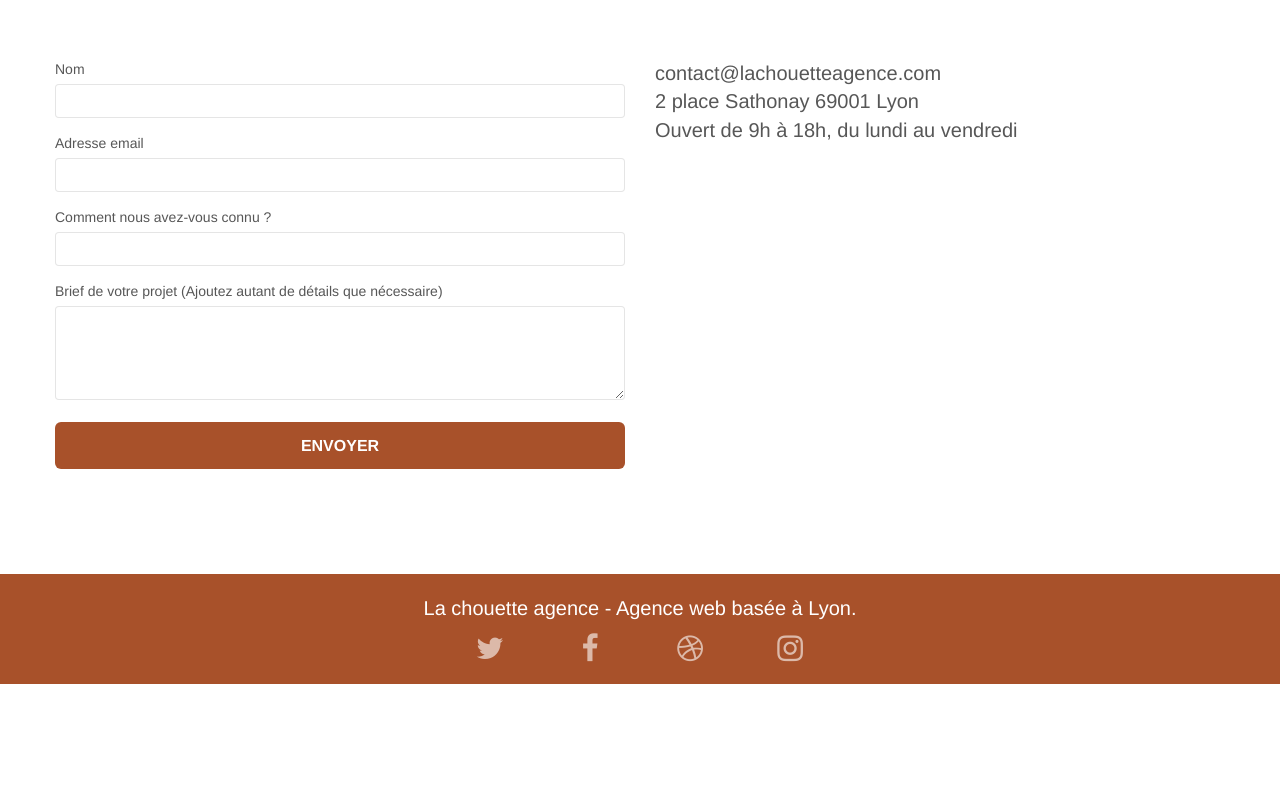
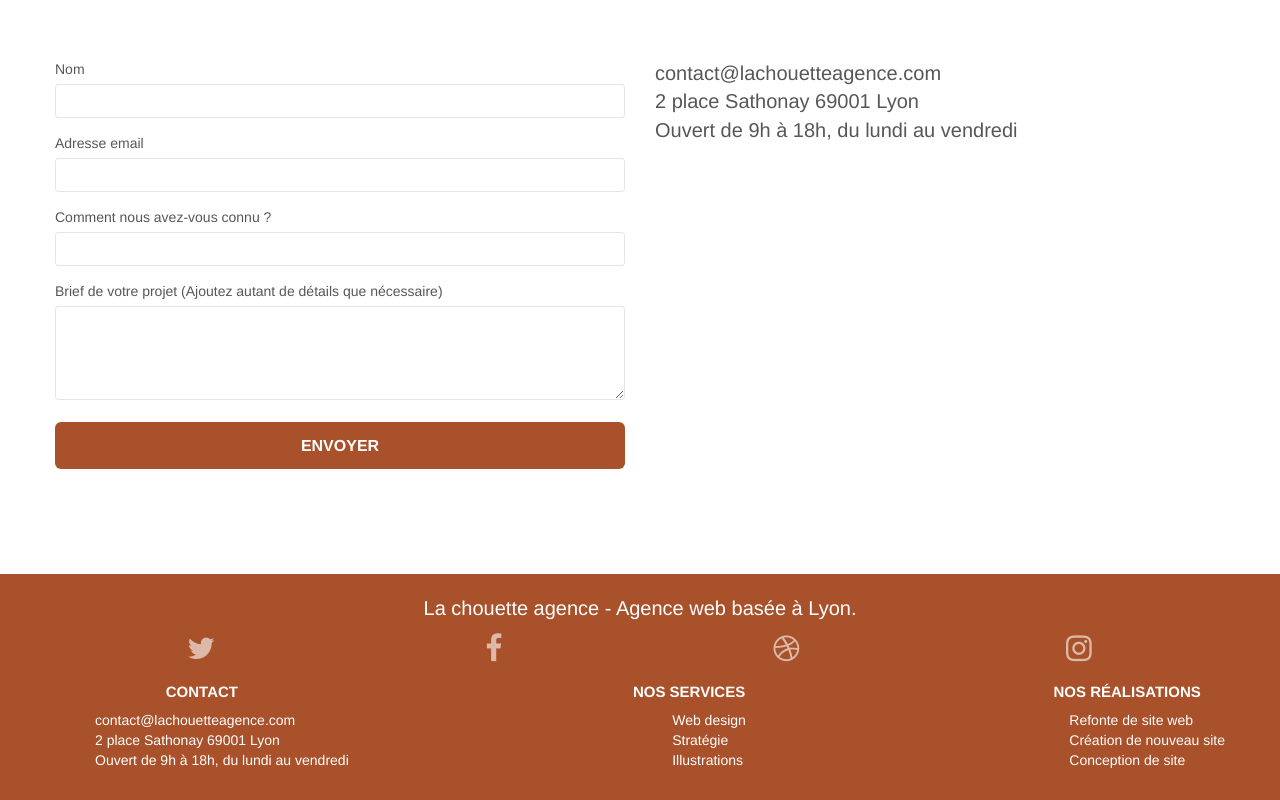
Before and after one commit to carmelo974/AlexandreAmourdom_4_01062021, a plain HTML site: page contact.html in a window 1280 px wide. Shown: the part 491-1291 px from the top of the page. Before the commit the page ends 1175 px from the top, so only its background shows below. Drawn offline with nearby package versions, Linux system fonts and the light colour scheme; files that its build step writes are made by us from their sources; a script that the page names is missing.

Commit message:
modif couleur figcaption, modif footer et nav

```diff
--- a/contact.html
+++ b/contact.html
@@ -35,22 +35,17 @@
 	<div class="container bloc-sm">
 		<nav class="navbar row">
 			<div class="navbar-header">
-				<a class="navbar-brand" href="index.html"><img src="img_optimisées/la-chouette-agence.png" alt="logo la chouette agence" height="40" /></a>
+				<a class="navbar-brand" href="index.html"><img src="img_optimisées/la-chouette-agence.png" alt="logo la chouette agence" height="40" />La chouette agence</a>
 				<button id="nav-toggle" type="button" class="ui-navbar-toggle navbar-toggle" data-toggle="collapse" data-target=".navbar-1">
-					<span class="sr-only">Toggle navigation</span><span class="icon-bar"></span><span class="icon-bar"></span><span class="icon-bar"></span>
+				<span class="sr-only">Toggle navigation</span><span class="icon-bar"></span><span class="icon-bar"></span><span class="icon-bar"></span>
 				</button>
 			</div>
 			<div class="collapse navbar-collapse navbar-1 special-dropdown-nav">
 				<ul class="site-navigation nav navbar-nav">
-					<li>
-						<a href="index.html">Accueil</a>
-					</li>
-					<li>
-                        <a href="#portofolio">Nos réalisations</a>
-					</li>
-					<li>
-						<a href="contact.html">Contact</a>
-					</li>
+					<li><a href="index.html">Accueil</a></li>
+					<li><a href="#services">Nos services</a></li>
+					<li><a href="#portofolio">Nos réalisations</a></li>
+					<li><a href="contact.html">Contact</a></li>
 				</ul>
 			</div>
 		</nav>
@@ -136,29 +131,55 @@
 				<div class="row row-no-gutters social">
 					<div class="col-sm-3">
 						<div class="text-center">
-							<a class="social" href="index.html"><span class="fa fa-twitter icon-md"></span></a>
+							<a class="social" href="https://twitter.com/?lang=fr"><span class="fa fa-twitter icon-md"></span></a>
 						</div>
 					</div>
 					<div class="col-sm-3">
 						<div class="text-center">
-							<a class="social" href="index.html"><span class="fa fa-facebook icon-md"></span></a>
+							<a class="social" href="https://fr-fr.facebook.com"><span class="fa fa-facebook icon-md"></span></a>
 						</div>
 					</div>
 					<div class="col-sm-3">
 						<div class="text-center">
-							<a class="social" href="index.html"><span class="fa fa-dribbble icon-md"></span></a>
+							<a class="social" href="https://dribbble.com"><span class="fa fa-dribbble icon-md"></span></a>
 						</div>
 					</div>
 					<div class="col-sm-3">
 						<div class="text-center">
-							<a class="social" href="index.html"><span class="fa fa-instagram icon-md"></span></a>
+							<a class="social" href="https://www.instagram.com/?hl=fr"><span class="fa fa-instagram icon-md"></span></a>
 						</div>
 					</div>
 				</div>
-			</div>
+				<div class="contact_footer">
+					<div class="nav_footer">
+						<a href="contact.html"><h3 id="widgettitle">Contact</h3></a>
+						<ul>
+						<li><a href="mailto:contact@lachouetteagence.com">contact@lachouetteagence.com</a></li>
+						<li>2 place Sathonay 69001 Lyon</li>
+						<li>Ouvert de 9h à 18h, du lundi au vendredi</li>
+						</ul>
+					</div>
+					<div class="nav_footer">
+						<a href="#services"><h3 id="widgettitle">Nos services</h3></a>
+						<ul>
+							<li><a href="#services">Web design</a></li>
+							<li><a href="#services">Stratégie</a></li>
+							<li><a href="#services">Illustrations</a></li>
+						</ul>
+					</div>
+					<div class="nav_footer">
+						<a href="#portofolio"><h3 id="widgettitle">Nos réalisations</h3></a>
+						<ul>
+							<li><a href="#portofolio">Refonte de site web</a></li>
+							<li><a href="#portofolio">Création de nouveau site</a></li>
+							<li><a href="#portofolio">Conception de site</a> </li>
+						</ul>
+					</div>
+
 		</div>
 	</div>
 </div>
+
 <!-- Footer - bloc-8 END -->
 
 </div>
--- a/style_mini.css
+++ b/style_mini.css
@@ -201,7 +201,7 @@ a:hover {
 
 .d-bloc .panel,
 .l-bloc {
-    color: rgba(0, 0, 0, .5);
+    color: rgb(0 0 0 / 67%);
 }
 
 .d-bloc .panel button:hover,
@@ -371,9 +371,29 @@ a:hover {
     display: flex;
     flex-direction: column;
     align-items: center;
+}
+.contact_footer{
+    color: white;
+    display: inline-flex;
+    flex-direction: row;
+    justify-content: space-between;
+    width: 100%;
+}
+#widgettitle{
+    color: white!important;
+}
+.contact_footer a{
+    color: white!important;
 
 }
-
+.contact_footer ul{
+    list-style: none;
+}
+.nav_footer{
+    display: flex;
+    flex-direction: column;
+    align-items: center;
+}
 @media (min-width: 768px) {
     .site-navigation {
         position: absolute;
@@ -712,8 +732,7 @@ p {
 }
 
 .social {
-    max-width: 400px;
-    margin: auto auto auto auto;
+    width: 100%;
 }
 
 h2 {
```
Also changed, not shown: index.html (+35 -4 lines).
